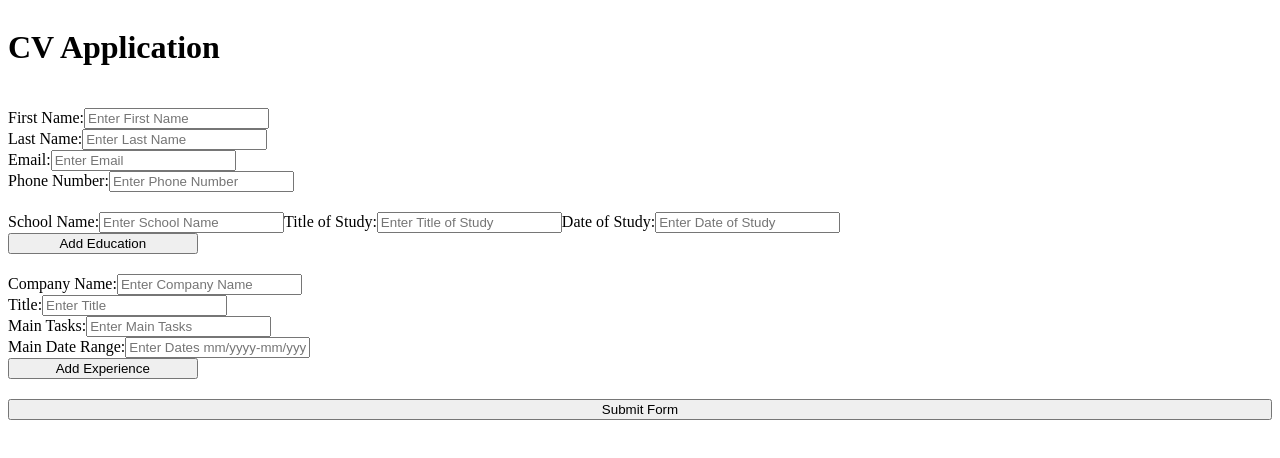
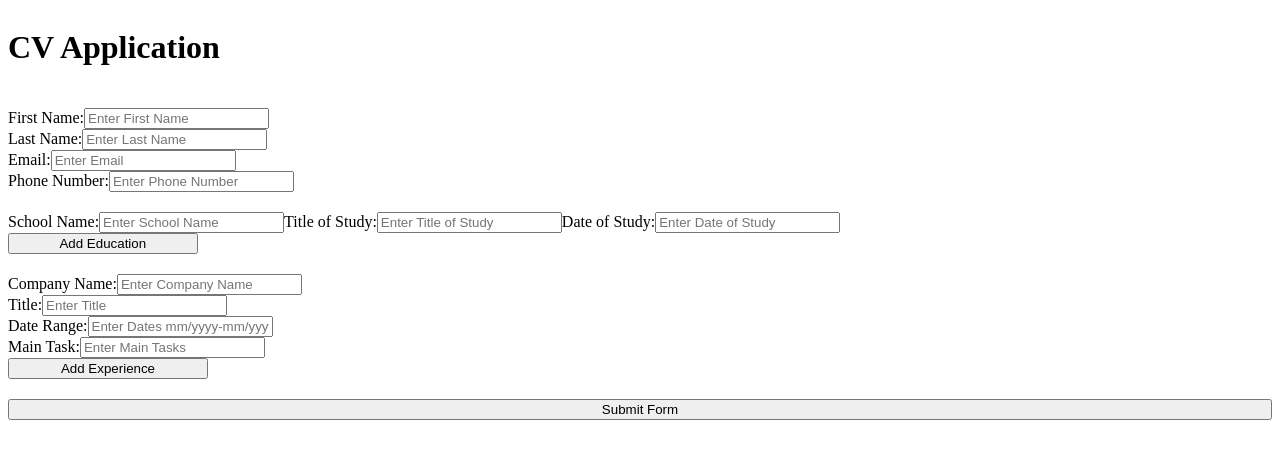
Before and after one commit to Gabefire/CV-application, a React (Create React App) app: page / in a window 1280 px wide. Shown: the top 458 px of the page. Built offline with nearby package versions, Linux system fonts and the light colour scheme.

Commit message:
added experience button

```diff
--- a/src/App.js
+++ b/src/App.js
@@ -9,19 +9,50 @@ class App extends React.Component {
   constructor() {
     super();
     this.boundedAddEducation = this.addEducation.bind(this);
+    this.boundedAddExperience = this.addExperience.bind(this);
+    this.boundedSubmitForm = this.submitForm.bind(this);
     this.state = {
+      displayForm: false,
       education: {
         schoolName: "",
         titleOfStudy: "",
         date: "",
-        id: "",
+        key: "",
       },
+
       educationArray: [
         {
           schoolName: "",
           titleOfStudy: "",
           date: "",
-          id: uniqid(),
+          key: uniqid(),
+        },
+      ],
+
+      experience: {
+        companyName: "",
+        positionTitle: "",
+        dates: "",
+        task: "",
+        key: uniqid(),
+      },
+
+      experienceArray: [
+        {
+          companyName: "",
+          positionTitle: "",
+          dates: "",
+          task: "",
+          key: uniqid(),
+        },
+      ],
+
+      headingArray: [
+        {
+          firstName: "",
+          lastName: "",
+          email: "",
+          phoneNumber: "",
         },
       ],
     };
@@ -30,18 +61,17 @@ class App extends React.Component {
   addEducation(e) {
     e.preventDefault();
     const educationSection = document.querySelectorAll(".education");
-    console.log(educationSection);
     educationSection.forEach((section) => {
       const schoolName = section.childNodes[0].childNodes[1].value;
       const titleOfStudy = section.childNodes[1].childNodes[1].value;
       const date = section.childNodes[2].childNodes[1].value;
-      const id = section.id;
+      const key = section.key;
       this.setState({
         education: {
           schoolName: schoolName,
           titleOfStudy: titleOfStudy,
           date: date,
-          id: id,
+          key: key,
         },
       });
       this.setState({
@@ -53,10 +83,50 @@ class App extends React.Component {
         schoolName: "",
         titleOfStudy: "",
         date: "",
-        id: uniqid(),
+        key: uniqid(),
       },
       educationArray: [...this.state.educationArray, this.state.education],
     });
+  }
+
+  addExperience(e) {
+    e.preventDefault();
+    const experienceSection = document.querySelectorAll(".experience");
+    experienceSection.forEach((section) => {
+      const companyName = section.childNodes[0].childNodes[1].value;
+      const positionTitle = section.childNodes[1].childNodes[1].value;
+      const dates = section.childNodes[2].childNodes[1].value;
+      const task = section.childNodes[3].childNodes[1].value;
+      const key = section.key;
+      this.setState({
+        experience: {
+          companyName: companyName,
+          positionTitle: positionTitle,
+          dates: dates,
+          task: task,
+          key: key,
+        },
+      });
+      this.setState({
+        experienceArray: [...this.state.experienceArray, this.state.experience],
+      });
+    });
+    this.setState({
+      experience: {
+        companyName: "",
+        positionTitle: "",
+        task: "",
+        dates: "",
+        key: uniqid(),
+      },
+      experienceArray: [...this.state.experienceArray, this.state.experience],
+    });
+  }
+
+  submitForm(e) {
+    e.preventDefault();
+
+    const form = document.querySelector(".App");
   }
 
   render() {
@@ -66,12 +136,26 @@ class App extends React.Component {
         <Heading />
         <section className="education-container">
           <Education educationArray={this.state.educationArray} />
-          <button className="add-education-btn" onClick={this.addEducation}>
+          <button
+            className="add-education-btn"
+            onClick={this.boundedAddEducation}
+          >
             Add Education
           </button>
         </section>
-        <Experience />
-        <button className="submit-form-btn">Submit Form</button>
+
+        <section className="experience-container">
+          <Experience experienceArray={this.state.experienceArray} />
+          <button
+            className="add-experience-btn"
+            onClick={this.boundedAddExperience}
+          >
+            Add Experience
+          </button>
+        </section>
+        <button className="submit-form-btn" onClick={this.boundedSubmitForm}>
+          Submit Form
+        </button>
       </form>
     );
   }
--- a/src/components/education.js
+++ b/src/components/education.js
@@ -11,7 +11,7 @@ export default class Education extends React.Component {
       <>
         {this.props.educationArray.map((education) => {
           return (
-            <div className="education" id={education.id}>
+            <div className="education" key={education.key}>
               <label htmlFor="school-name" className="school-name-label">
                 School Name:
                 <input
--- a/src/components/experience.js
+++ b/src/components/experience.js
@@ -2,39 +2,54 @@ import React from "react";
 import "../styles/experience.css";
 
 export default class Experience extends React.Component {
-  constructor() {
-    super();
+  constructor(props) {
+    super(props);
   }
 
   render() {
     return (
-      <div id="experience">
+      <>
+        {this.props.experienceArray.map((experience) => {
+          return (
+            <div className="experience" key={experience.key}>
               <label htmlFor="company-name">
                 Company Name:
-          <input placeholder="Enter Company Name" name="company-name"></input>
+                <input
+                  placeholder="Enter Company Name"
+                  name="company-name"
+                  defaultValue={experience.companyName}
+                ></input>
               </label>
               <label htmlFor="position-title">
                 Title:
-          <input placeholder="Enter Title" name="position-title"></input>
-        </label>
-        <label htmlFor="tasks">
-          Main Tasks:
                 <input
-            type="text"
-            placeholder="Enter Main Tasks"
-            name="tasks"
+                  placeholder="Enter Title"
+                  name="position-title"
+                  defaultValue={experience.positionTitle}
                 ></input>
               </label>
               <label htmlFor="dates">
-          Main Date Range:
+                Date Range:
                 <input
                   type="text"
                   placeholder="Enter Dates mm/yyyy-mm/yyyy"
                   name="dates"
+                  defaultValue={experience.dates}
                 ></input>
               </label>
-        <button className="add-experience-btn">Add Experience</button>
+              <label htmlFor="tasks">
+                Main Task:
+                <input
+                  type="text"
+                  placeholder="Enter Main Tasks"
+                  name="task"
+                  defaultValue={experience.task}
+                ></input>
+              </label>
             </div>
+          );
+        })}
+      </>
     );
   }
 }
--- a/src/styles/experience.css
+++ b/src/styles/experience.css
@@ -1,8 +1,8 @@
-#experience {
+.experience {
   display: flex;
   flex-direction: column;
 }
 
 .add-experience-btn {
-  width: 15%;
+  width: 200px;
 }
```
Also changed, not shown: src/components/form.js (added, +11 -0 lines). Lines whose indentation alone changed are shown as unchanged.
